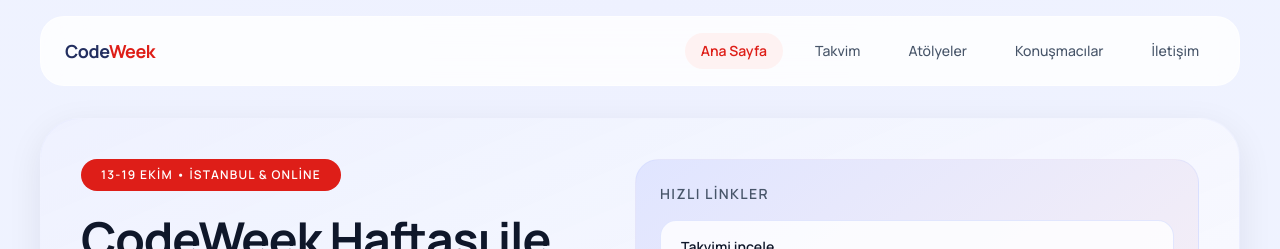
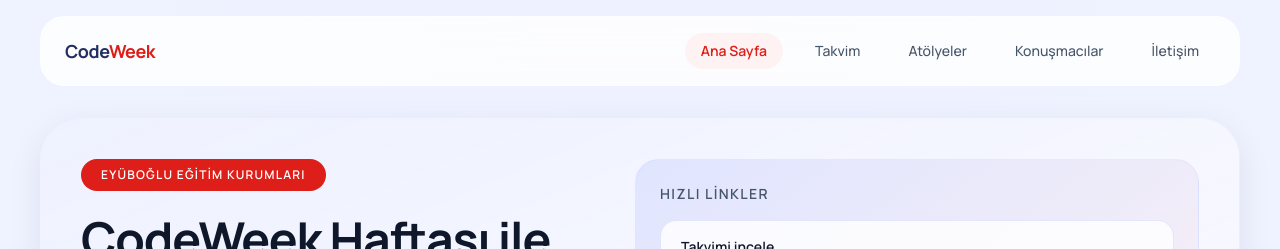
Before and after one commit to ufukpolatt/kodlamahaftasi, a Next.js app: page / in a window 1280 px wide. Shown: the top 249 px of the page. Built offline with nearby package versions, Linux system fonts and the light colour scheme.

Commit message:
Update page.tsx

```diff
--- a/src/app/page.tsx
+++ b/src/app/page.tsx
@@ -25,7 +25,7 @@
             animate={{ opacity: 1, y: 0 }}
             className="inline-flex w-fit rounded-full bg-codeweek-secondary px-5 py-2 text-xs font-semibold uppercase tracking-widest text-white"
           >
-            13-19 Ekim • İstanbul & Online
+            Eyüboğlu Eğitim Kurumları
           </motion.span>
           <motion.h1
             initial={{ opacity: 0, y: 20 }}
```
